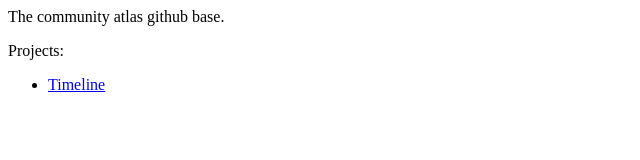
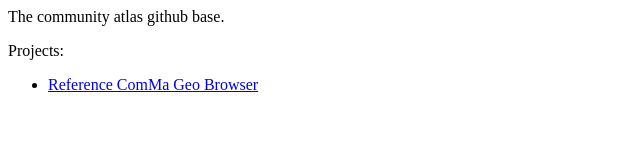
Before and after one commit to community-atlas/community-atlas.github.io, a plain HTML site: page index.html in a window 1280 px wide. Shown: the whole page, without its empty margins (0-640 px from the left). Drawn offline with Linux system fonts and the light colour scheme.

Commit message:
First browser test

```diff
--- a/index.html
+++ b/index.html
@@ -5,7 +5,7 @@
 <p>The community atlas github base. </p>
 <p>Projects:</p>
   <ul>
-    <li><A href="commaBrowser/timeline.html">Timeline</a>
+    <li><A href="commaBrowser/index.html">Reference ComMa Geo Browser</a>
   </ul>
 </body>
 </html>
```
Also changed, not shown: 1 other file.
